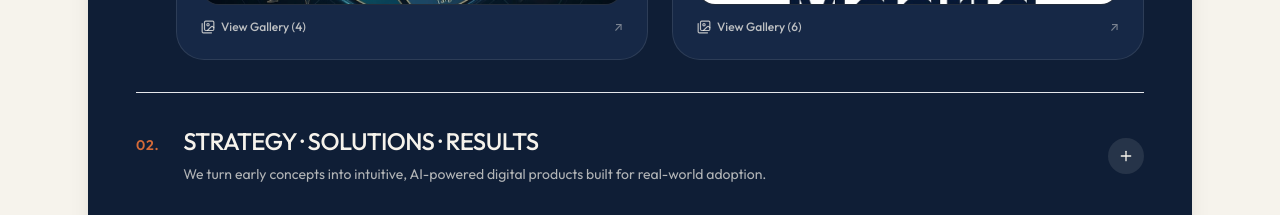
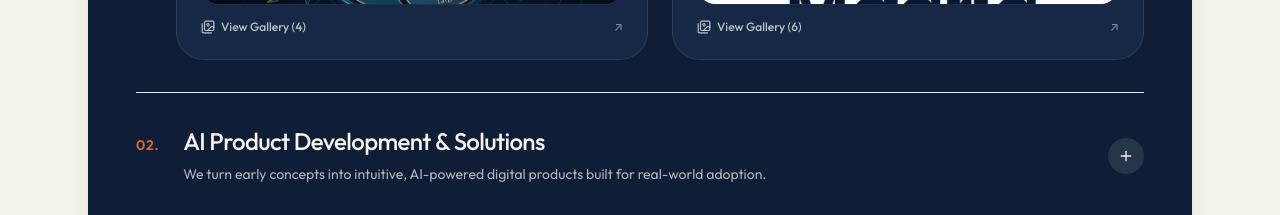
Before and after one commit to lipaAbob/noconoco-site, a React (Vite) app: page / in a window 1280 px wide. Shown: the part 1820-2035 px from the top of the page. Built offline with nearby package versions, Linux system fonts and the light colour scheme.

Commit message:
Update portfolio title for AI product development

```diff
--- a/src/data/portfolioData.ts
+++ b/src/data/portfolioData.ts
@@ -170,7 +170,7 @@ export const DRAWERS: DrawerItem[] = [
   {
     number: '02',
     title: {
-      en: 'STRATEGY · SOLUTIONS · RESULTS',
+      en: 'AI Product Development & Solutions',
       es: 'Desarrollo y Soluciones de Producto con IA',
     },
     summary: {
```
